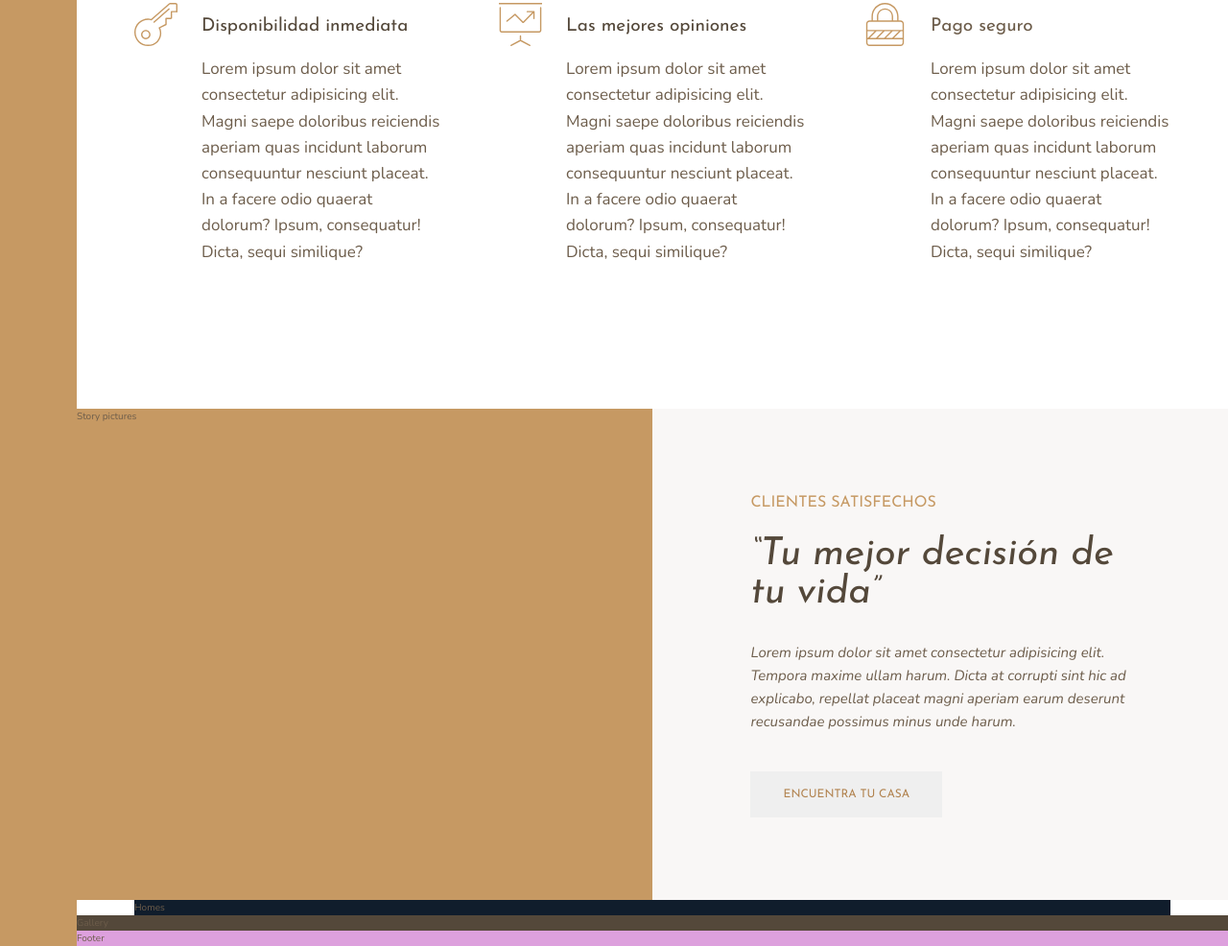
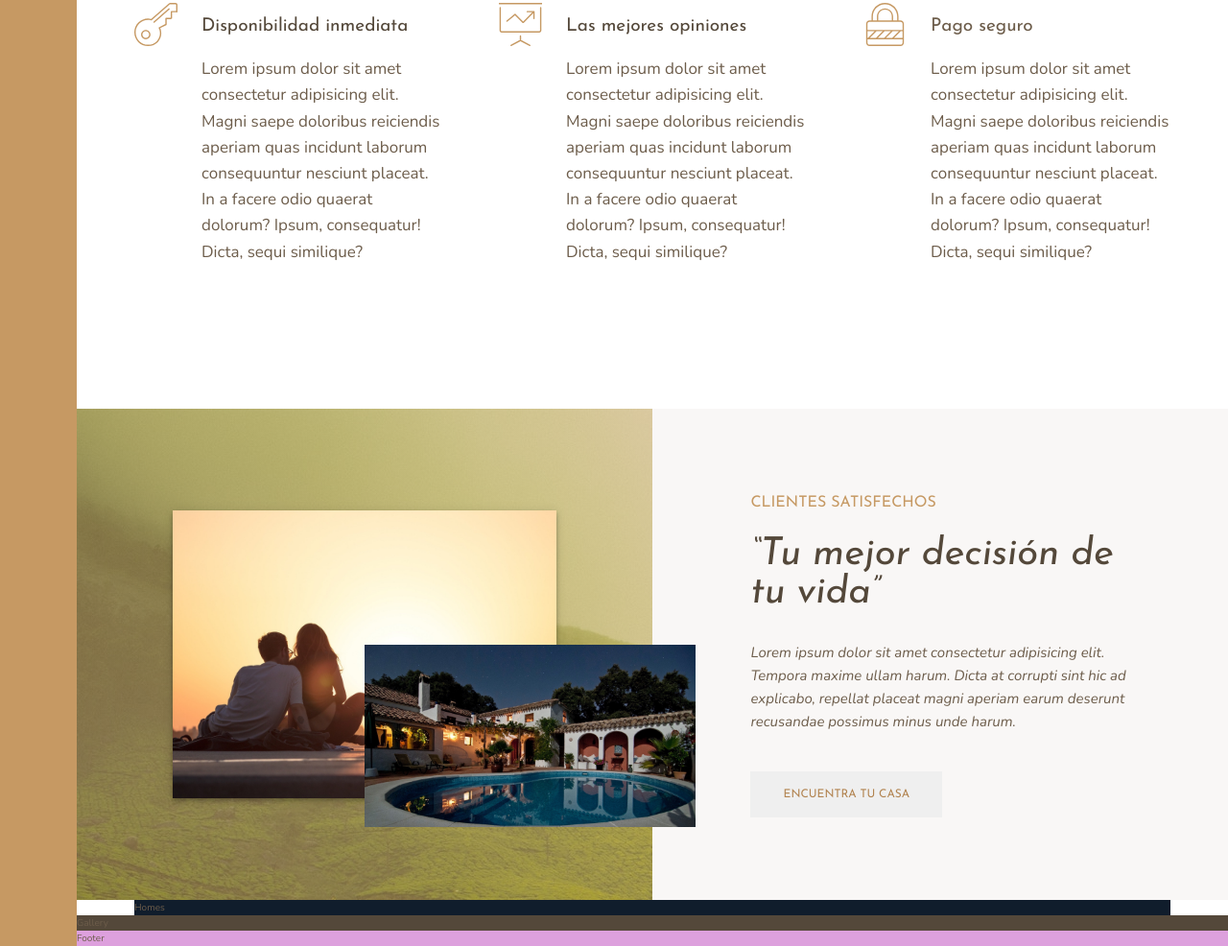
Before and after one commit to bermartinv/theme3, a website: page index.html in a window 1280 px wide. Shown: the part 1100-2086 px from the top of the page at 96% size. Drawn offline with nearby package versions, Linux system fonts and the light colour scheme.

Commit message:
Story picture

```diff
--- a/index.html
+++ b/index.html
@@ -69,7 +69,10 @@
             </div>
         </section>
 
-        <div class="story__pictures">Story pictures</div>
+        <div class="story__pictures">
+            <img src="img/story-1.jpeg" alt="Pareja con casa nueva" class="story__img--1">
+            <img src="img/story-2.jpeg" alt="Pareja con casa nueva" class="story__img--2">
+        </div>
 
         <div class="story__content">
             <h3 class="heading-3 mb-sm">Clientes satisfechos</h3>
--- a/sass/abstracts/_variables.scss
+++ b/sass/abstracts/_variables.scss
@@ -13,3 +13,16 @@ $color-grey-dark-2: #6D5D4B;
 // FONT VARIABLES
 $font-primary: 'Nunito', sans-serif;
 $font-display: 'Josefin Sans', sans-serif;
+
+
+:root {
+
+--shadowinitial: 0px 3px 1px -2px rgba(0,0,0,0.2),
+                     0px 2px 2px  0px rgba(0,0,0,0.14),
+                     0px 1px 5px  0px rgba(0,0,0,0.12);
+
+--shadowend:     0px 2px 4px -1px rgba(0,0,0,0.2),
+                     0px 4px 5px  0px rgba(0,0,0,0.14),
+                     0px 1px 10px 0px rgba(0,0,0,0.12);
+
+}
--- a/sass/layout/_story.scss
+++ b/sass/layout/_story.scss
@@ -2,6 +2,26 @@
     &__pictures {
         background-color: $color-primary;
         grid-column: full-start / col-end 4;
+        background-image: linear-gradient(rgba($color-primary, .5), rgba($color-primary, .5)),url(../img/back.jpg);
+
+        display: grid;
+        grid-template-rows: repeat(6, 1fr);
+        grid-template-columns: repeat(6,1fr);
+        align-items: center;
+    }
+
+    &__img--1 {
+        width: 100%;
+        grid-row: 2/6;
+        grid-column: 2/6;
+        box-shadow: var(--shadowend);
+    }
+
+    &__img--2{
+        width: 115%;
+        grid-row: 4/6;
+        grid-column: 4/7;
+        z-index: 20;
     }
 
     &__content {
```
Also changed, not shown: css/style.comp.css, css/style.css, css/style.prefix.css.
